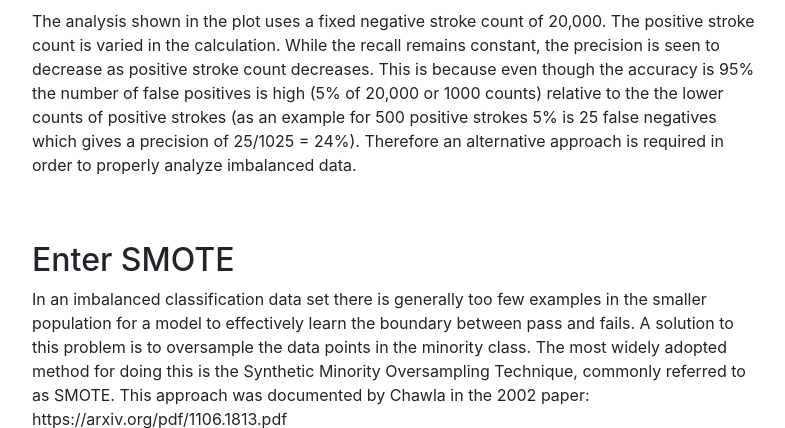
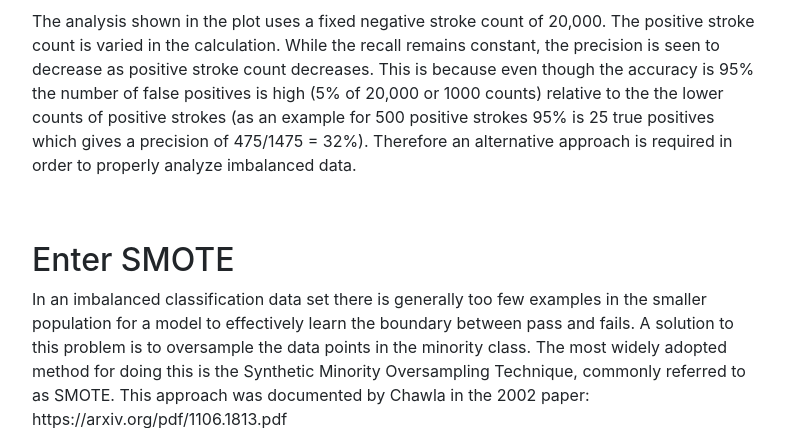
Before and after one commit to vmdinolfo/Team5_FinalProject, a Flask app: page /mlm in a window 1280 px wide. Shown: the part 2166-2594 px from the top of the page, without its empty margins (243-1028 px from the left). Run offline with Flask 2, Linux system fonts and the light colour scheme.

Commit message:
corrected error on mlm page

```diff
--- a/templates/mlm.html
+++ b/templates/mlm.html
@@ -140,7 +140,7 @@
                     <p>The analysis shown in the plot uses a fixed negative stroke count of 20,000.  The positive stroke count is varied in the calculation.  While
                         the recall remains constant, the precision is seen to decrease as positive stroke count decreases.  This is because even though the accuracy is 95% the
                         number of false positives is high (5% of 20,000 or 1000 counts) relative to the the lower counts of positive strokes (as an example for 500 positive strokes
-                        5% is 25 false negatives which gives a precision of 25/1025 = 24%). Therefore an alternative approach is required in order to properly analyze imbalanced data.
+                        95% is 25 true positives which gives a precision of 475/1475 = 32%). Therefore an alternative approach is required in order to properly analyze imbalanced data.
                     </p>
                     <br><br>
                     <h2>Enter SMOTE</h2>
```
Also changed, not shown: 1 other file.
